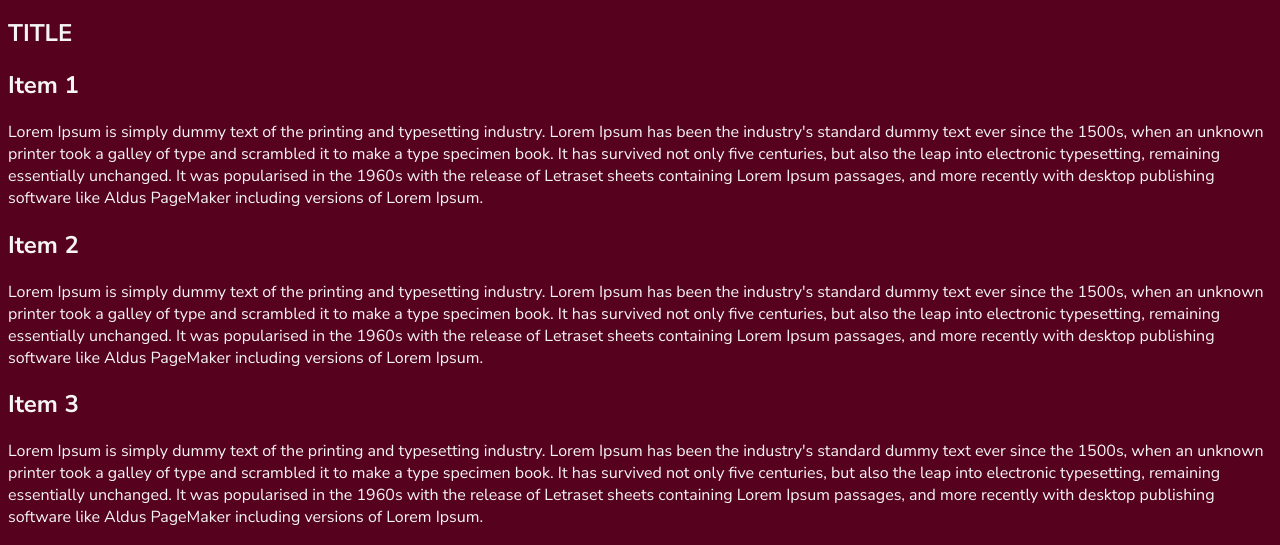
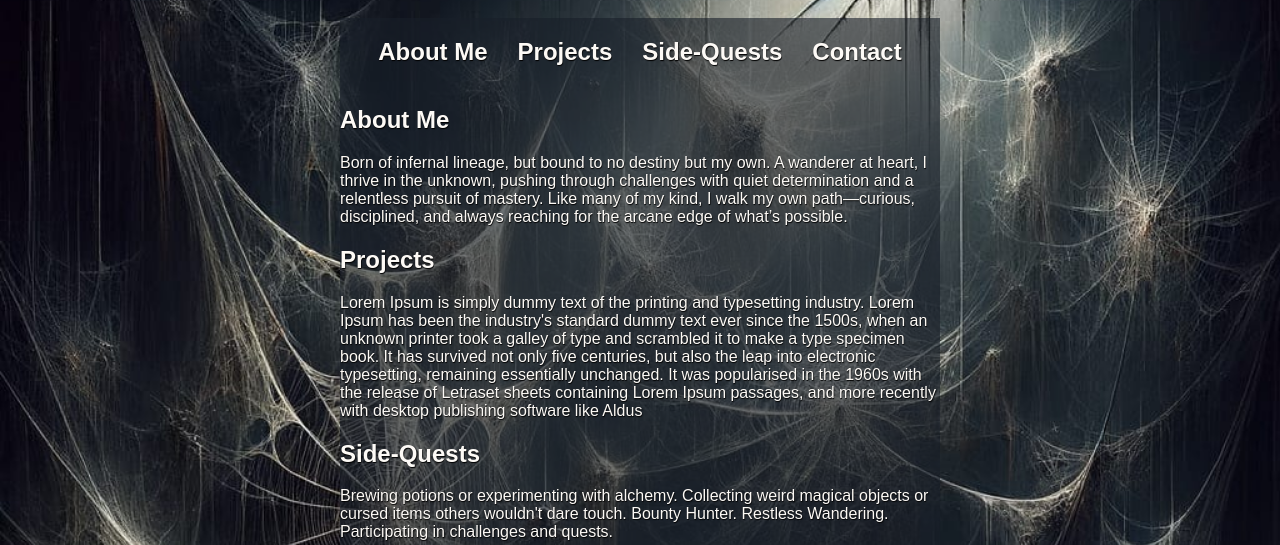
Before and after one commit to Liene31/portfolio-website, a plain HTML site: page index.html in a window 1280 px wide. Shown: the part 99-644 px from the top of the page. Drawn offline with Linux system fonts and the light colour scheme; a web font is replaced by a local one.

Commit message:
Added some styling

```diff
--- a/index.html
+++ b/index.html
@@ -6,82 +6,63 @@
     <link rel="preconnect" href="https://fonts.googleapis.com" />
     <link rel="preconnect" href="https://fonts.gstatic.com" crossorigin />
     <link
-      href="https://fonts.googleapis.com/css2?family=Nunito+Sans:ital,opsz,wght@0,6..12,200..1000;1,6..12,200..1000&display=swap"
+      href="https://fonts.googleapis.com/css2?family=Sour+Gummy:ital,wght@0,100..900;1,100..900&display=swap"
       rel="stylesheet"
     />
     <link rel="stylesheet" href="style.css" />
     <title>Portfolio Website</title>
   </head>
   <body>
+    <h1>Echoes of the Abyss</h1>
+    <div class="container">
       <header>
         <nav>
-        <li>Item 1</li>
-        <li>Item 2</li>
-        <li>Item 3</li>
-        <li>Item 4</li>
+          <ul class="nav-flexbox">
+            <li>About Me</li>
+            <li>Projects</li>
+            <li>Side-Quests</li>
+            <li>Contact</li>
+          </ul>
         </nav>
       </header>
       <main>
         <section>
-        <h1>TITLE</h1>
-        <h2>Item 1</h2>
+          <h2>About Me</h2>
           <p>
-          Lorem Ipsum is simply dummy text of the printing and typesetting
-          industry. Lorem Ipsum has been the industry's standard dummy text ever
-          since the 1500s, when an unknown printer took a galley of type and
-          scrambled it to make a type specimen book. It has survived not only
-          five centuries, but also the leap into electronic typesetting,
-          remaining essentially unchanged. It was popularised in the 1960s with
-          the release of Letraset sheets containing Lorem Ipsum passages, and
-          more recently with desktop publishing software like Aldus PageMaker
-          including versions of Lorem Ipsum.
+            Born of infernal lineage, but bound to no destiny but my own. A
+            wanderer at heart, I thrive in the unknown, pushing through
+            challenges with quiet determination and a relentless pursuit of
+            mastery. Like many of my kind, I walk my own path—curious,
+            disciplined, and always reaching for the arcane edge of what’s
+            possible.
           </p>
         </section>
         <section>
-        <h2>Item 2</h2>
+          <h2>Projects</h2>
           <p>
             Lorem Ipsum is simply dummy text of the printing and typesetting
-          industry. Lorem Ipsum has been the industry's standard dummy text ever
-          since the 1500s, when an unknown printer took a galley of type and
-          scrambled it to make a type specimen book. It has survived not only
-          five centuries, but also the leap into electronic typesetting,
-          remaining essentially unchanged. It was popularised in the 1960s with
-          the release of Letraset sheets containing Lorem Ipsum passages, and
-          more recently with desktop publishing software like Aldus PageMaker
-          including versions of Lorem Ipsum.
+            industry. Lorem Ipsum has been the industry's standard dummy text
+            ever since the 1500s, when an unknown printer took a galley of type
+            and scrambled it to make a type specimen book. It has survived not
+            only five centuries, but also the leap into electronic typesetting,
+            remaining essentially unchanged. It was popularised in the 1960s
+            with the release of Letraset sheets containing Lorem Ipsum passages,
+            and more recently with desktop publishing software like Aldus
           </p>
         </section>
         <section>
-        <h2>Item 3</h2>
+          <h2>Side-Quests</h2>
           <p>
-          Lorem Ipsum is simply dummy text of the printing and typesetting
-          industry. Lorem Ipsum has been the industry's standard dummy text ever
-          since the 1500s, when an unknown printer took a galley of type and
-          scrambled it to make a type specimen book. It has survived not only
-          five centuries, but also the leap into electronic typesetting,
-          remaining essentially unchanged. It was popularised in the 1960s with
-          the release of Letraset sheets containing Lorem Ipsum passages, and
-          more recently with desktop publishing software like Aldus PageMaker
-          including versions of Lorem Ipsum.
-        </p>
-      </section>
-      <section>
-        <h2>Item 4</h2>
-        <p>
-          Lorem Ipsum is simply dummy text of the printing and typesetting
-          industry. Lorem Ipsum has been the industry's standard dummy text ever
-          since the 1500s, when an unknown printer took a galley of type and
-          scrambled it to make a type specimen book. It has survived not only
-          five centuries, but also the leap into electronic typesetting,
-          remaining essentially unchanged. It was popularised in the 1960s with
-          the release of Letraset sheets containing Lorem Ipsum passages, and
-          more recently with desktop publishing software like Aldus PageMaker
-          including versions of Lorem Ipsum.
+            Brewing potions or experimenting with alchemy. Collecting weird
+            magical objects or cursed items others wouldn't dare touch. Bounty
+            Hunter. Restless Wandering. Participating in challenges and quests.
           </p>
         </section>
       </main>
       <footer>
-      <p>This is by me</p>
+        <h2>Contact</h2>
+        <p>This is me.</p>
       </footer>
+    </div>
   </body>
 </html>
--- a/style.css
+++ b/style.css
@@ -1,7 +1,55 @@
 body {
-  background-color: #56021f;
-  color: #f5f5f5;
-  font-family: "Nunito Sans", sans-serif;
+  background-color: #07010d;
+  background-image: url(img/background-img.jpg);
+  background-repeat: no-repeat;
+  background-size: cover;
+  color: #fdfaf6;
+  text-shadow: 0.5px 0.5px 1px black;
+  font-family: "Sour Gummy", sans-serif;
+  /* height: 100vh; */
+  margin: 0;
+}
+
+.container {
+  width: 600px;
+  margin: 30px auto;
+  background-color: rgb(24, 31, 41, 0.6);
 }
 
 /* Typography */
+
+h1 {
+  margin: 0;
+  text-align: center;
+  padding: 25px 0;
+  font-size: 2rem;
+}
+
+p {
+  margin: 0;
+}
+
+/* Navigation */
+
+.nav-flexbox {
+  display: flex;
+  justify-content: center;
+  gap: 30px;
+}
+
+ul {
+  list-style-type: none;
+  padding: 0;
+  margin: 0;
+}
+
+li {
+  font-size: 1.5rem;
+  font-weight: bold;
+}
+
+/* Sections */
+
+header {
+  padding: 20px 0;
+}
```
Also changed, not shown: img/background-img.jpg (added), img/container-img.jpg (added). Lines whose indentation alone changed are shown as unchanged.
